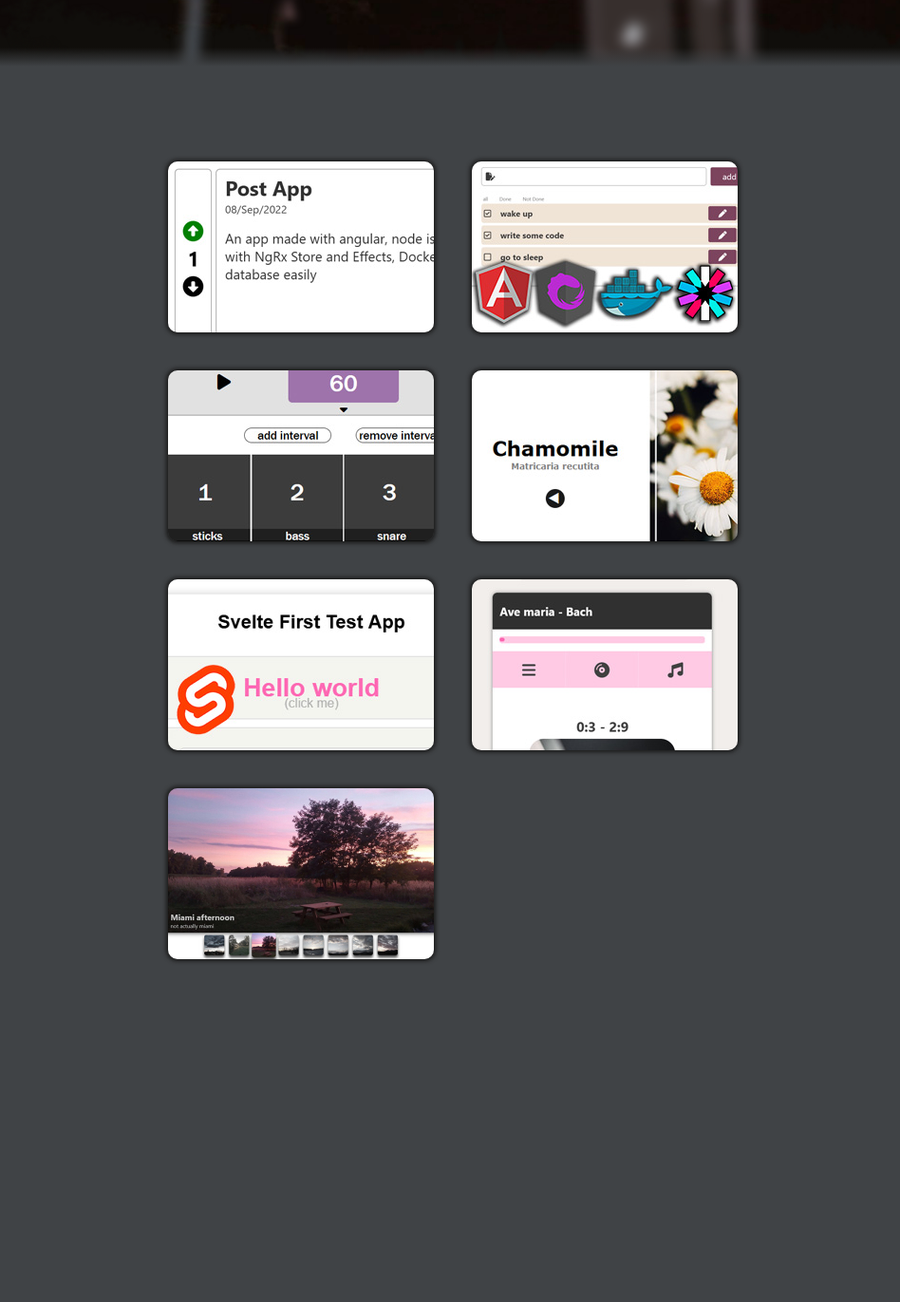
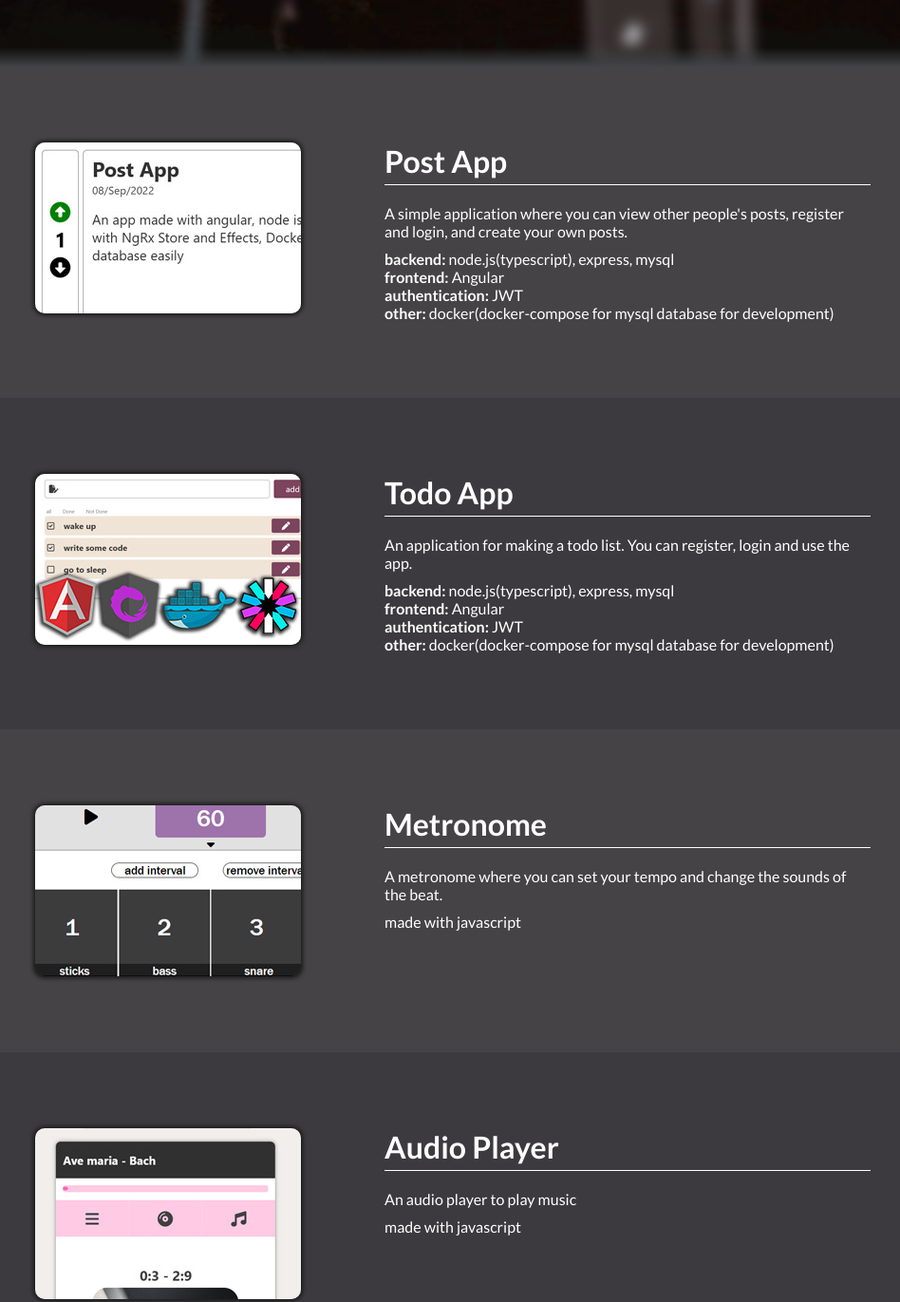
Before and after one commit to stefanszeke/stefanszeke.github.io, a plain HTML site: page index.html in a window 1280 px wide. Shown: the part 730-2101 px from the top of the page at 95% size, without its empty margins (163-1111 px from the left). Before the commit the page ends 1840 px from the top, so only its background shows below. Drawn offline with Linux system fonts and the light colour scheme.

Commit message:
style: change main grid

```diff
--- a/index.html
+++ b/index.html
@@ -46,6 +46,7 @@
 
   <div class="grid-wrapper" id="main">
 
+        <div class="project">
             <a target="_blank" rel="noopener noreferrer" href="https://github.com/stefanszeke/post_app">
               <div class="box boxPost">
                   <div class="content">
@@ -54,7 +55,19 @@
                   </div>
               </div>
             </a>
+            <div class="text">
+              <h1 class="text-title">Post App</h1>
+              <p class="text-p1">
+                A simple application where you can view other people's posts, register and login, and create your own posts.
+              </p>
+              <p><b>backend: </b> node.js(typescript),  express, mysql</p>
+              <p><b>frontend: </b> Angular</p>
+              <p><b>authentication: </b>JWT</p>
+              <p><b>other: </b>docker(docker-compose for mysql database for development)</p>
+            </div>
+        </div>
 
+        <div class="project">
           <a target="_blank" rel="noopener noreferrer" href="https://github.com/stefanszeke/TODO-APP">
             <div class="box boxTodo">
                 <div class="content">
@@ -63,7 +76,19 @@
                 </div>
             </div>
           </a>
+          <div class="text">
+            <h1 class="text-title">Todo App</h1>
+            <p class="text-p1">
+              An application for making a todo list. You can register, login and use the app.
+            </p>
+            <p><b>backend: </b> node.js(typescript),  express, mysql</p>
+            <p><b>frontend: </b> Angular</p>
+            <p><b>authentication: </b>JWT</p>
+            <p><b>other: </b>docker(docker-compose for mysql database for development)</p>
+          </div>
+        </div>
 
+        <div class="project">
           <a target="_blank" rel="noopener noreferrer" href="./src/pages/metronome/metronome.html">
             <div class="box boxMetronome">
                 <div class="content">
@@ -72,7 +97,34 @@
                 </div>
             </div>
           </a>
+          <div class="text">
+            <h1 class="text-title">Metronome</h1>
+            <p class="text-p1">
+              A metronome where you can set your tempo and change the sounds of the beat.
+            </p>
+            <p>made with javascript</p>
+          </div>
+        </div>
 
+        <div class="project">
+          <a target="_blank" rel="noopener noreferrer" href="./src/pages/audioPlayer/index.html">
+            <div class="box boxAudio">
+                <div class="content">
+                    <div class="image"></div>
+                    <div class="name"><h2>Audio</h2></div>
+                </div>
+            </div>
+          </a>
+          <div class="text">
+            <h1 class="text-title">Audio Player</h1>
+            <p class="text-p1">
+              An audio player to play music
+            </p>
+            <p>made with javascript</p>
+          </div>
+        </div>
+
+        <div class="project">
           <a target="_blank" rel="noopener noreferrer" href="https://github.com/stefanszeke/sveltekit-test-app">
             <div class="box boxSvelteKitTest">
                 <div class="content">
@@ -81,7 +133,16 @@
                 </div>
             </div>
           </a>
+          <div class="text">
+            <h1 class="text-title">Svelte Kit Test</h1>
+            <p class="text-p1">
+              A small app in svelteKit to test the framework
+            </p>
+            <p>SvelteKit</p>
+          </div>
+        </div>
 
+        <div class="project">
           <a target="_blank" rel="noopener noreferrer" href="https://github.com/stefanszeke/svelte-first-test-app">
             <div class="box boxSvelteTest">
                 <div class="content">
@@ -90,16 +151,16 @@
                 </div>
             </div>
           </a>
-
-          <a target="_blank" rel="noopener noreferrer" href="./src/pages/audioPlayer/index.html">
-            <div class="box boxAudio">
-                <div class="content">
-                    <div class="image"></div>
-                    <div class="name"><h2>Audio</h2></div>
+          <div class="text">
+            <h1 class="text-title">Svelte Test</h1>
+            <p class="text-p1">
+              A small app in svelte to test the framework
+            </p>
+            <p>Svelte only</p>
           </div>
         </div>
-          </a>
 
+        <div class="project">
           <a target="_blank" rel="noopener noreferrer" href="./src/pages/galleryProject/index.html">
             <div class="box box2">
                 <div class="content">
@@ -108,7 +169,14 @@
                 </div>
             </div>
           </a>
-
+          <div class="text">
+            <h1 class="text-title">Gallery</h1>
+            <p class="text-p1">
+              A simple gallery
+            </p>
+            <p>made with javascript</p>
+          </div>
+      </div>
   </div>
 
 
--- a/src/style/scss/_grid.scss
+++ b/src/style/scss/_grid.scss
@@ -1,12 +1,32 @@
 .grid-wrapper {
   display: grid;
-  grid-template-columns: 1fr 1fr;
-  gap: 40px;
-  margin: 40px auto;
-  width: 600px;
-  margin: 100px auto;
+  grid-template-columns: 1fr;
+  width: 100%;
 }
 
+.project {
+  display: grid;
+  grid-template-columns: 280px 1fr;
+  gap: 10%;
+  background-color: rgb(69, 67, 69);
+  padding: 80px 200px;
+  width: 100%;
+  color: white;
+}
+
+.text-title {
+  height: 45px;
+  border-bottom: 1px solid white;
+}
+
+.text-p1 {
+  margin-top: 20px;
+  margin-bottom: 10px;
+}
+
+.project:nth-child(2n) {
+  background-color: rgb(60, 58, 62);
+}
 
 .box {
   width: 280px;
@@ -123,3 +143,14 @@ background-image: url("../../images/metronome.jpg");
     filter: blur(0.7px) brightness(0.7);
   }
 }
+
+@media screen and (max-width:1200px) {
+  .project {
+    grid-template-columns:1fr;
+    justify-items: center;
+  }
+  .text-title {
+    text-align: center;
+  }
+
+}
```
Also changed, not shown: src/style/css/style.css. Lines whose indentation alone changed are shown as unchanged.
